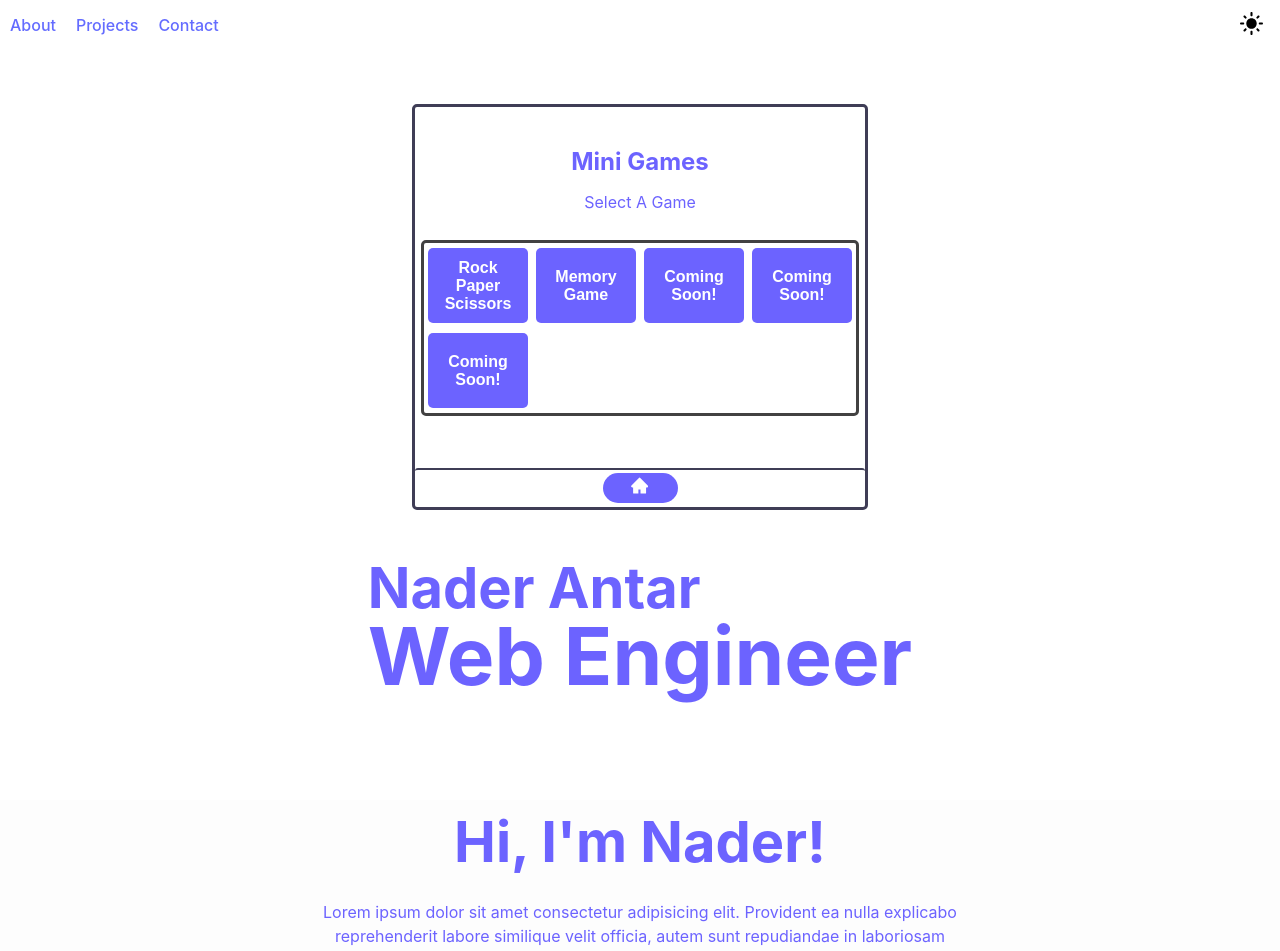
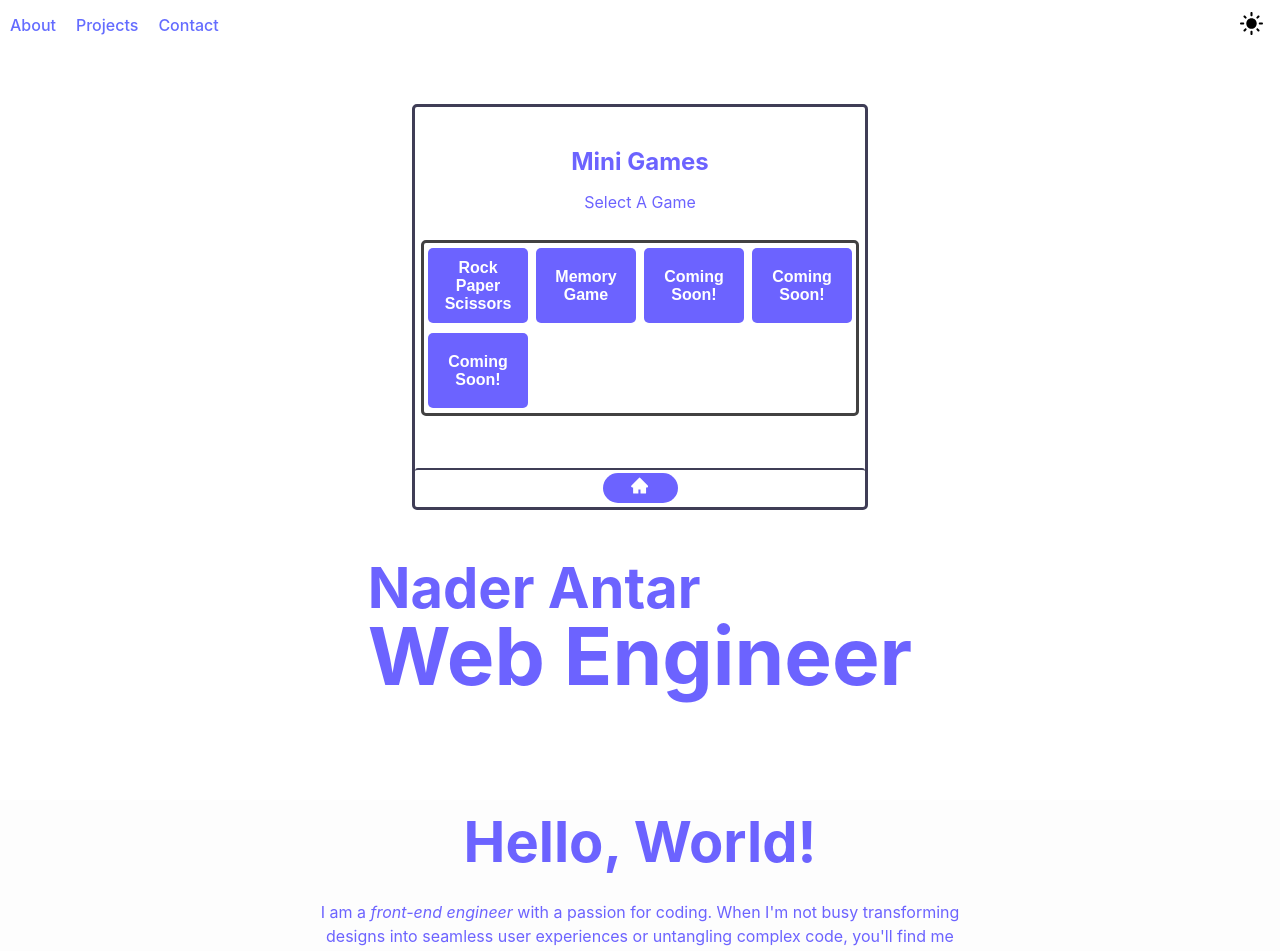
Before and after one commit to nadocodes/nader-antar, a React (Vite) app: page / in a window 1280 px wide. Shown: the top 951 px of the page. Built offline with nearby package versions, Linux system fonts and the light colour scheme.

Commit message:
updated my bio

```diff
--- a/src/components/About/About.tsx
+++ b/src/components/About/About.tsx
@@ -27,8 +27,8 @@ function About() {
   return (
     <div className='About' id='about'>
         <div className='aboutContainer'>
-            <h2>Hi, I'm Nader!</h2>
-            <p>Lorem ipsum dolor sit amet consectetur adipisicing elit. Provident ea nulla explicabo reprehenderit labore similique velit officia, autem sunt repudiandae in laboriosam voluptates, minima dolorum architecto. Odit molestiae atque nisi.</p>
+            <h2>Hello, World!</h2>
+            <p>I am a <em>front-end engineer</em> with a passion for coding. When I'm not busy transforming designs into seamless user experiences or untangling complex code, you'll find me sipping my favorite cup of coffee, dreaming up my next tech adventure. Driven by curiosity, I'm constantly learning and evolving to ensure my digital creations are as amazing as they are functional. Let's ignite the magic of code together and find happiness coding! <br/>🚀💻🌟</p>
             <div className='skillsContainer'>
                 <h3>Skills</h3>
                 <div className='skills'>
```
